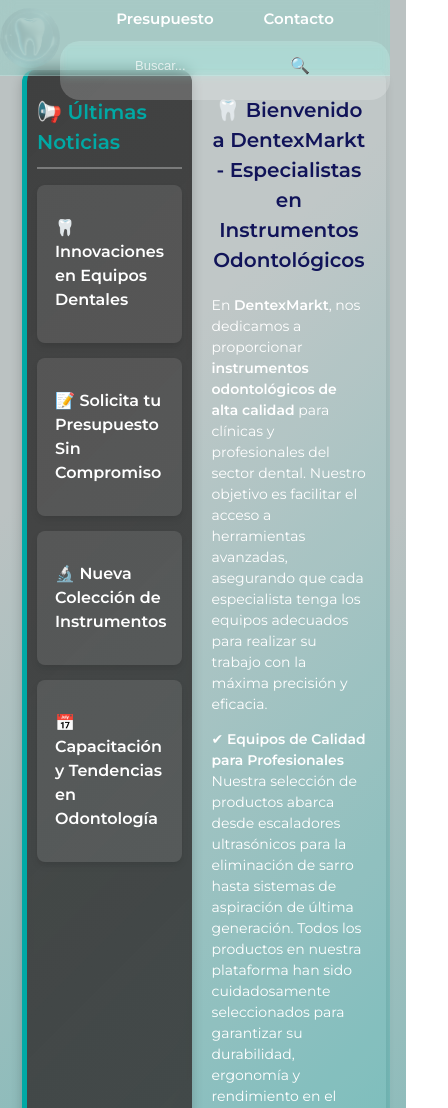
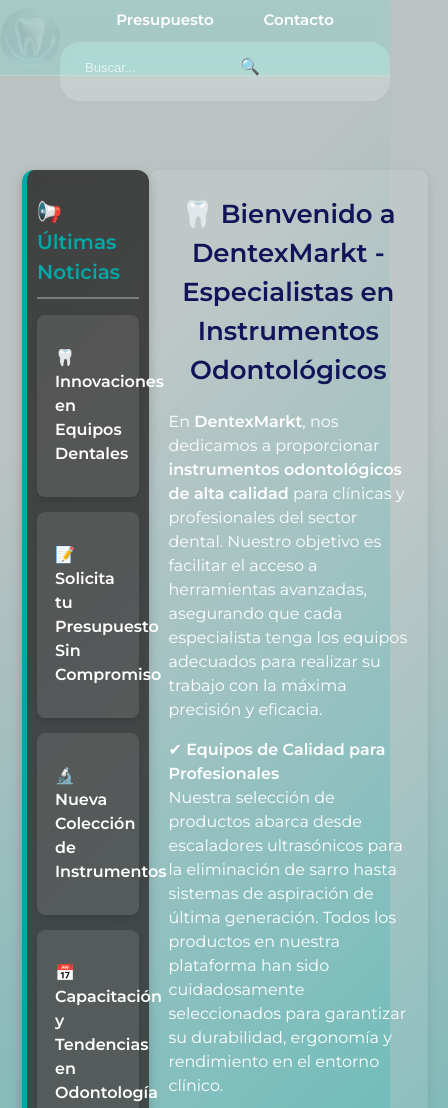
Before and after one commit to Rominabanaei/Dentexmarket, a plain HTML site: page index.html in a window 390 px wide. Shown: the top 1108 px of the page, 448 px wide, since content can reach past the window. Drawn offline with Linux system fonts and the light colour scheme.

Commit message:
styles.css

```diff
--- a/css/styles.css
+++ b/css/styles.css
@@ -593,78 +593,7 @@
 }
 /* ✅ واکنش‌گرایی برای موبایل و تبلت (ساده شدن نمایش سایت) */
 
-/* 📱 **برای تبلت‌ها (عرض کمتر از 992px)** */
-@media screen and (max-width: 992px) {
-    .main-content, .sidebar {
-        width: 100%; /* تنظیم پهنای محتوا برای پر کردن صفحه */
-        margin-top: 20px;
-    }
 
-    .galeria-container {
-        grid-template-columns: repeat(2, 1fr); /* تغییر نمایش گالری به دو ستون */
-    }
-}
-
-/* 📱 **برای موبایل‌ها (عرض کمتر از 768px)** */
-@media screen and (max-width: 768px) {
-    /* ✅ منو بدون تغییر در موبایل */
-    nav {
-        height: 75px;
-        position: fixed;
-        top: 0;
-        width: 100%;
-    }
-
-    nav ul {
-        flex-direction: row;
-        justify-content: center;
-        gap: 15px;
-    }
-
-    /* ✅ ساده‌سازی گالری */
-    .galeria-container {
-        grid-template-columns: repeat(1, 1fr); /* یک ستون برای گالری */
-        max-width: 90%; /* گالری تمام صفحه نشود */
-        margin: auto;
-    }
-
-    .galeria-imagen {
-        height: auto;
-        max-height: 300px;
-    }
-
-    /* ✅ جلوگیری از نمایش نادرست در موبایل */
-    .sidebar {
-        width: 100%;
-        margin-top: 20px;
-        padding: 10px;
-        display: block;
-    }
-
-    /* ✅ تغییر اندازه‌ی فونت برای خوانایی بهتر */
-    body {
-        font-size: 14px;
-    }
-
-    main h1, main h2 {
-        font-size: 20px;
-    }
-
-    .contact-container {
-        width: 90%;
-        padding: 15px;
-    }
-
-    /* ✅ جلوگیری از اشغال بیش از حد فضای صفحه */
-    .footer-container {
-        padding: 10px;
-    }
-
-    .search-container {
-        width: 100%;
-        justify-content: center;
-    }
-}
 
 /* 📱 **برای موبایل‌های کوچک‌تر از 576px (ساده‌ترین نمایش)** */
 @media screen and (max-width: 576px) {
```
